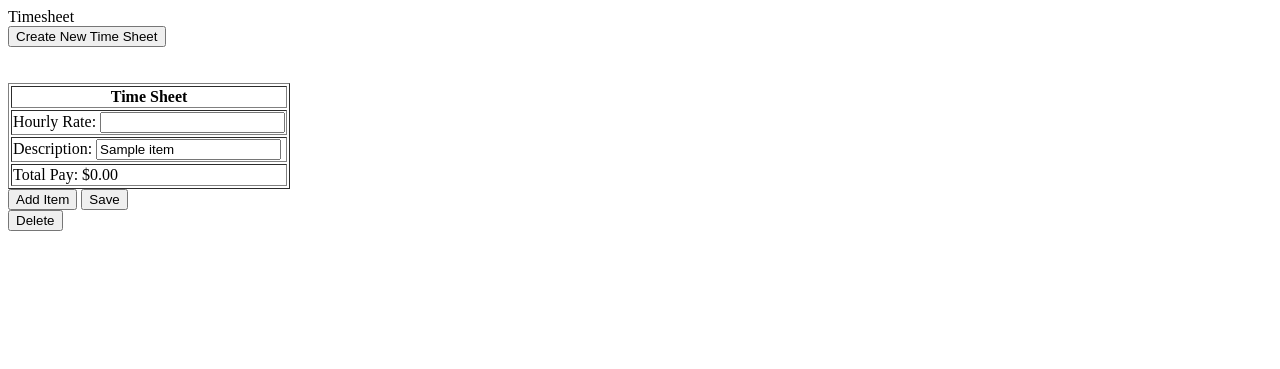
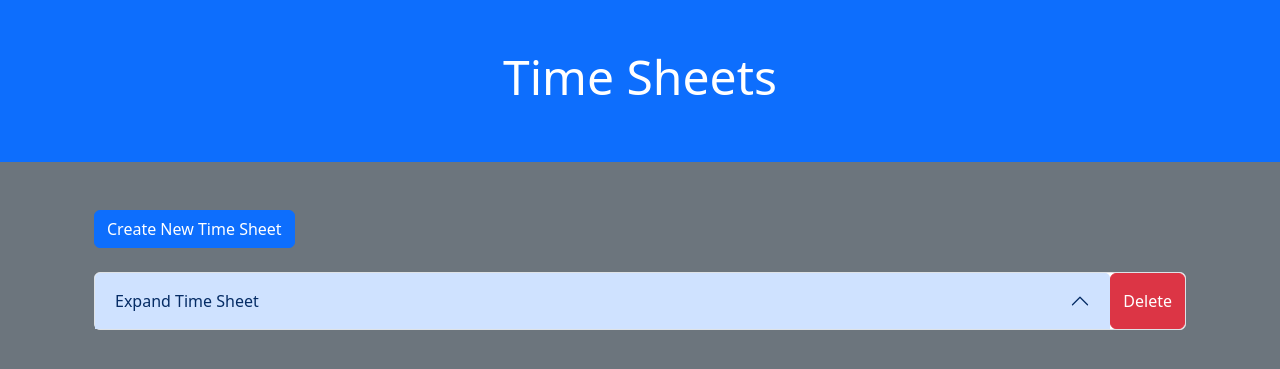
Before and after one commit to jsperling23/timesheet, a Flask app: template app/templates/index.j2 in a window 1280 px wide. Shown: the top 369 px of the page. Run offline with Flask 3, Linux system fonts and the light colour scheme; the template is opened without the code that fills it: most values are stand-ins (such as "Sample title", 1, 10 or a date in 2020).

Commit message:
Designed the frontend view using bootstrap and created a requirements.txt to prepare to dockerize and deploy

```diff
--- a/app/app.py
+++ b/app/app.py
@@ -24,28 +24,28 @@ config = AppConfig(
 # setup flask server and database
 app = Flask(__name__)
 app.secret_key = config.secret_key
+
+
 db = Database(config)
-
 timeSheet = TimeSheet()
 
 
-# routes
 @app.route('/', methods=["GET", "POST"])
 def home():
     if request.method == "GET":
-        items = timeSheet.getSheets(db, 1)
+        items = timeSheet.getSheets(db)
+        print(items)
         for item in items:
-            if item[4]:
-                item[4] = json.loads(item[4])
-        for value in items[0][4].values():
-            print(value)
-        return render_template("index.j2", items=items, userID=1)
+            print(item)
+            if item[3]:
+                item[3] = json.loads(item[3])
+                print(item[3])
+        return render_template("index.j2", items=items)
 
 
 @app.route('/create', methods=["GET"])
 def createSheet():
-    userID = request.args.get('userID')
-    timeSheet.createSheet(db, userID)
+    timeSheet.createSheet(db)
     return redirect(url_for('home'))
 
 
@@ -66,7 +66,7 @@ def saveSheet():
     if res:
         print("success")
     else:
-        print("loser bitch")
+        print("error")
     return redirect(url_for('home'))
 
 
--- a/app/templates/base.j2
+++ b/app/templates/base.j2
@@ -4,9 +4,17 @@
         <meta charset="UTF-8">
         <meta name="viewport" content="width=device-width, initial-scale=1.0">
         <title>Time Sheet</title>
+        <link href="https://cdn.jsdelivr.net/npm/bootstrap@5.3.3/dist/css/bootstrap.min.css" rel="stylesheet" integrity="sha384-QWTKZyjpPEjISv5WaRU9OFeRpok6YctnYmDr5pNlyT2bRjXh0JMhjY6hW+ALEwIH" crossorigin="anonymous">
+        <script src="https://cdn.jsdelivr.net/npm/bootstrap@5.3.3/dist/js/bootstrap.bundle.min.js" integrity="sha384-YvpcrYf0tY3lHB60NNkmXc5s9fDVZLESaAA55NDzOxhy9GkcIdslK1eN7N6jIeHz" crossorigin="anonymous"></script>
     </head>
-    <body>
-        <header>Timesheet</header>
-        {% block content %}{% endblock %}
+    <div>
+                <header class="bg-primary text-white text-center py-5">
+                    <h1 class="display-5"> Time Sheets </h1>
+                </header>
+    </div>
+    <body class="bg-secondary">
+        <div class="container">
+            {% block content %}{% endblock %}
+        </div>
     </body>
 </html>
--- a/app/templates/index.j2
+++ b/app/templates/index.j2
@@ -1,13 +1,29 @@
 {% extends "base.j2" %}
 {% block content %}
+
+
+    <br></br>
+    <div class="container bg-secondary" >
         <form action="{{ url_for('createSheet') }}" method="GET">
-                        <input type="hidden" name="userID" value="{{ userID }}">
-                        <button type="submit">Create New Time Sheet</button>
+            <button type="submit" class="btn btn-primary">Create New Time Sheet</button>
+            <br></br>
         </form>
-    <br></br>
+        <div class="accordion" id="sheetAccordian">
+            {% for item in items %}
+            <div class="accordion-item">
+                <h2 class="accordion-header d-flex" id="heading{{ item[0] }}">
+                    <button class="btn btn-secondary accordion-button" type="button" data-bs-toggle="collapse" data-bs-target="#timesheet_{{ item[0] }}" aria-expanded="false" aria-controls="timesheet_{{ item[0] }}" data-bs-parent="#sheetAccordian" style="outline: none; box-shadow: none;">
+                        Expand Time Sheet
+                        <form action="{{ url_for('deleteSheet') }}" method="GET" class="mb-0">
+                                            <input type="hidden" name="sheetID" value="{{ item[0] }}">
+                                            <button type="submit" class="btn btn-danger">Delete</button>
+                        </form>
+                    </button>
+                </h2>
 
-    {% for item in items %}
-    <form action="{{ url_for('saveSheet') }}" method="POST">
+                <div id="timesheet_{{ item[0] }}" class="accordion-collapse collapse" aria-labelledby="heading{{ item[0] }}" data-bs-parent="#sheetAccordian">
+                    <div class="accordian-body justify-content-center align-items-center d-flex">
+                        <form action="{{ url_for('saveSheet') }}" method="POST" id="timesheets">
                             <input type="hidden" id="sheetID" name="sheetID" value="{{ item[0] }}">
                             <table border="1">
                                 <thead>
@@ -17,45 +33,50 @@
                                 </thead>
                                 <tbody id="{{ item[0] }}" onload="calculatePay('{{ item[0] }}')">
                                     <tr>
-                    <td>Hourly Rate: <input type="number" step="0.01" oninput="calculatePay({{ item[0] }})" name="rate" id=rate_{{ item[0] }} value="{{ item[2] }}"></td>
+                                        <td>Hourly Rate: <input type="number" step="0.01" oninput="calculatePay({{ item[0] }})" name="rate" id=rate_{{ item[0] }} value="{{ item[1] }}"></td>
                                     </tr>
                                     <tr>
-                    <td colspan="3">Description: <input type="text" name="description" value="{{ item[3] }}" ></td>
+                                        <td colspan="3">Description: <textarea name="description">{{ item[2] }}</textarea></td>
                                     </tr>
                                     <tr>
                                         <td colspan="3" id=pay_{{ item[0] }}>Total Pay: $0</td>
                                     </tr>
-                {% if item[4] %}
-                    {% for line in item[4].values() %}
+                                    {% if item[3] %}
+                                        {% for line in item[3].values() %}
                                         <tr>
                                             <td>Date: <input type="date" name="date" value="{{ line['date'] }}"></td>
-                        <td>Hours Worked: <input type="number" step="0.1" id=hours_{{ item[0] }} name="hours" value="{{ line['hours'] }}"></td>
-                        <td><button type="button" onclick="removeRow(this)">Remove</button></td>
+                                            <td>Hours Worked: <input type="number" oninput="calculatePay({{ item[0] }})" step="0.1" id=hours_{{ item[0] }} name="hours" value="{{ line['hours'] }}"></td>
+                                            <td><button type="button" onclick="removeRow(this)" class="btn btn-danger">Remove</button></td>
                                         </tr>
                                         {% endfor %}
+                                    {% else %}
+                                        <tr>
+                                            <td>Date: <input type="date" name="date"></td>
+                                            <td>Hours Worked: <input type="number" oninput="calculatePay({{ item[0] }})" step="0.1" id=hours_{{ item[0] }} name="hours" "></td>
+                                            <td><button type="button" onclick="removeRow(this)" class="btn btn-danger">Remove</button></td>
+                                        </tr>
                                     {% endif %}
                                 </tbody>
                             </table>
-        <button type="button" onclick="addRow({{ item[0] }})">Add Item</button>
-        <input type="submit" value="Save">
+                            <button type="button" onclick="addRow({{ item[0] }})" class="btn btn-secondary">Add New Line Item</button>
+                            <input type="submit" value="Save" class="btn btn-success">
                         </form>
-    <form action="{{ url_for('deleteSheet') }}" method="GET">
-                        <input type="hidden" name="sheetID" value="{{ item[0] }}">
-                        <button type="submit">Delete</button>
-    </form>
-    <br></br>
-    <br></br>
+
+                    </div>
+                </div>
+            </div<
             {% endfor %}
-
+        </div>
+    </div>
     <script>
         function addRow(sheetID) {
             const body = document.getElementById(sheetID);
             const newRow = document.createElement('tr');
             const lastRow = document.getElementById("pay_" + sheetID)
             newRow.innerHTML = `
-                <td><input type="date" name="date"></td>
-                <td><input type="number" step="0.1" name="hours"></td>
-                <td><button type="button" onclick="removeRow(this)">Remove</button></td>
+                <td>Date: <input type="date" name="date"></td>
+                <td>Hours Worked: <input type="number" step="0.1" oninput="calculatePay(${sheetID})" id="hours_${sheetID}" name="hours"></td>
+                <td><button type="button" onclick="removeRow(this)" class="btn btn-danger">Remove</button></td>
             `;
             body.appendChild(newRow);
         }
```
Also changed, not shown: app/database/ddl.sql (+2 -11 lines), app/timeSheet.py (+10 -12 lines), requirements.txt (added, +14 -0 lines). Lines whose indentation alone changed are shown as unchanged.
